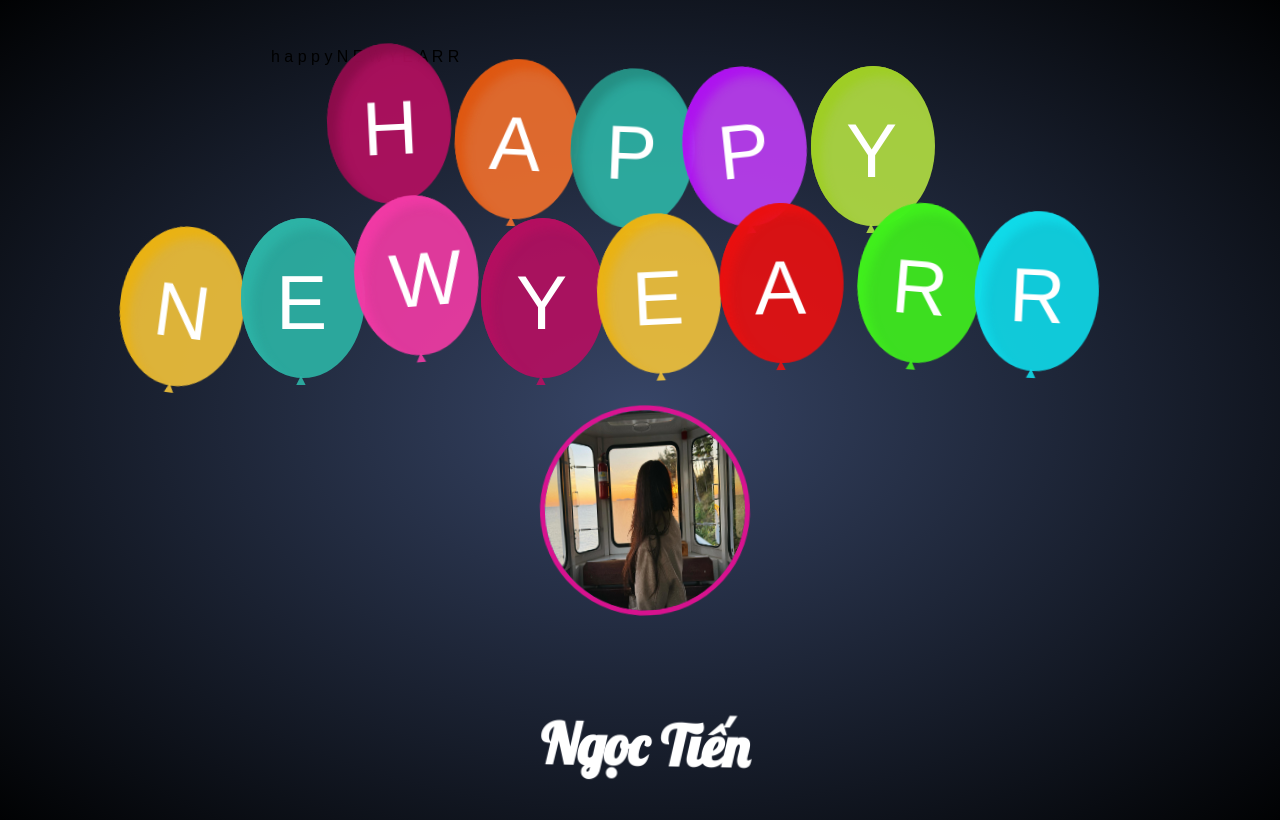
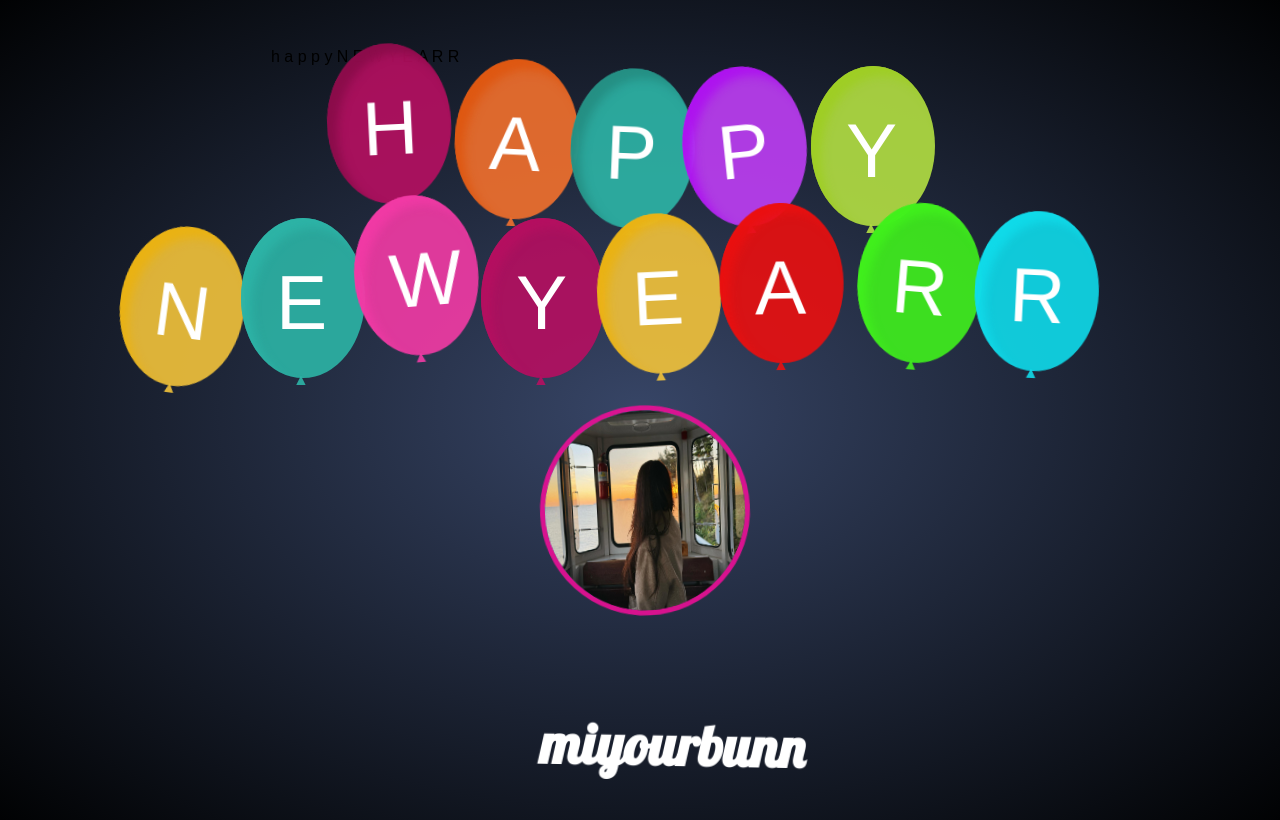
Before and after one commit to ego0303/btramm, a plain HTML site: page Newyear/newyear.html in a window 1280 px wide. Drawn offline with nearby package versions, Linux system fonts and the light colour scheme; a web font is replaced by a local one.

Commit message:
Update newyear.html

```diff
--- a/Newyear/newyear.html
+++ b/Newyear/newyear.html
@@ -65,7 +65,7 @@
                     <!-- 3. Avatar của người bạn muốn gởi lời chúc -->
                     <img src="./MyAvatar.jpg" alt="" class="avatar__img" onclick="showMessage()" />
                     <!-- 4. Tên của người đó -->
-                    <h1 onclick="showMessage()" class="avatar__title">Ngọc Tiến</h1>
+                    <h1 onclick="showMessage()" class="avatar__title">miyourbunn</h1>
                 </div>
 
                 <!-- 5. Phần nhạc -->
```
